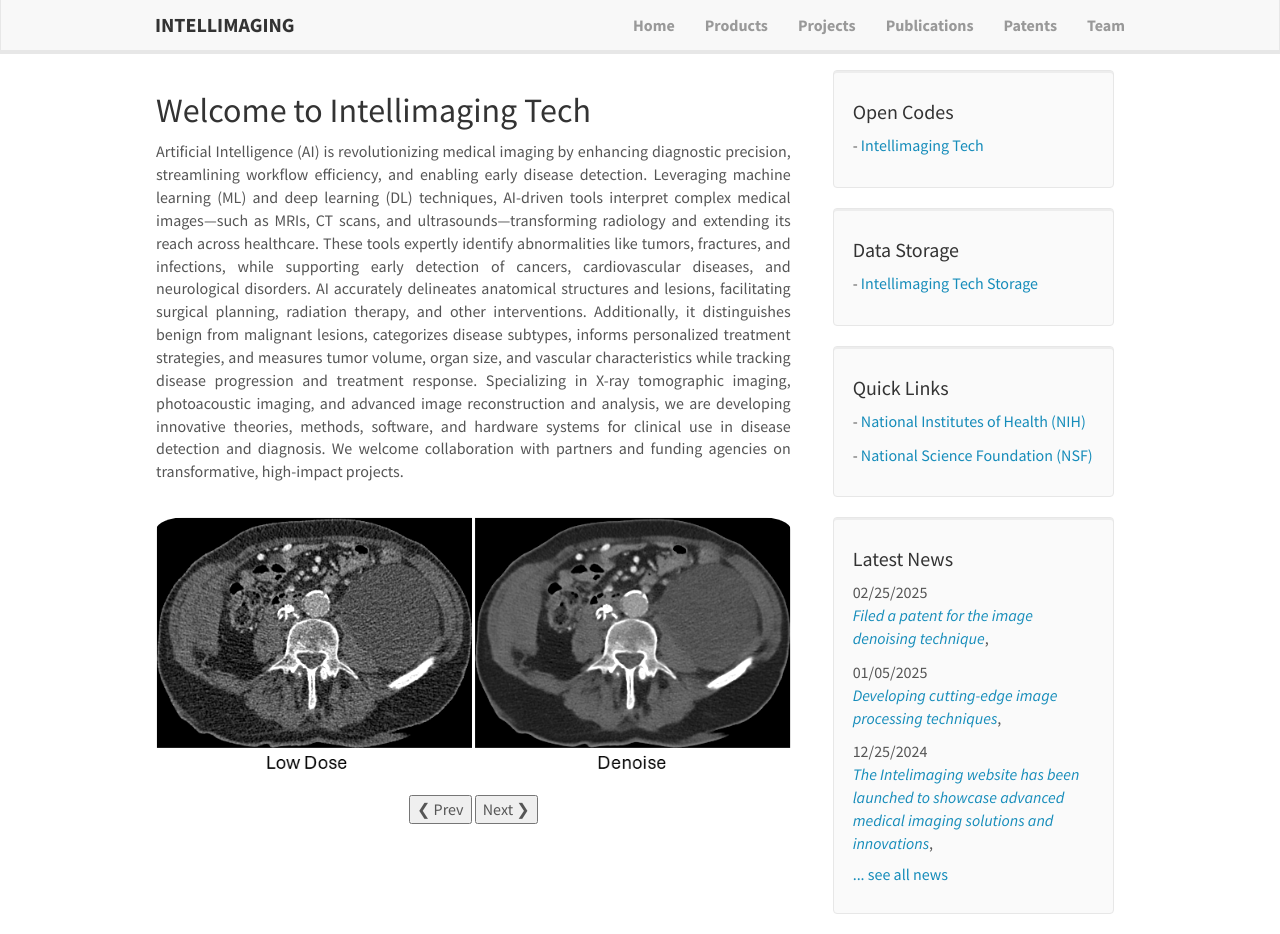
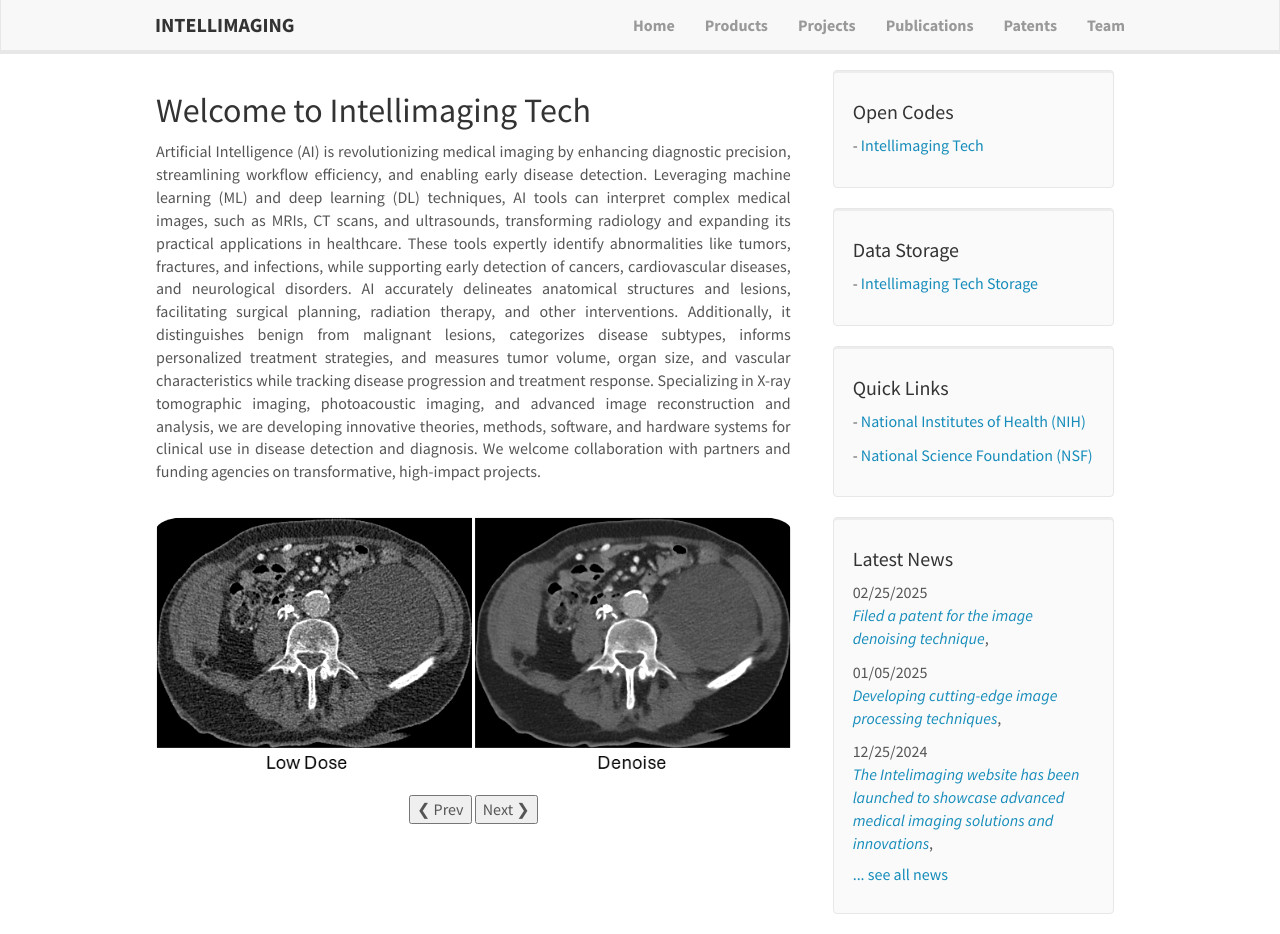
Before and after one commit to intellimaging/intellimaging.github.io, a Jekyll site: the page built from _pages/home.md, in a window 1280 px wide and 934 px high. Built offline with Jekyll 4.4.1, drawn with Linux system fonts in a browser that asks for light colours.

Commit message:
Update home.md

```diff
--- a/_pages/home.md
+++ b/_pages/home.md
@@ -71,7 +71,7 @@ permalink: /
 </head>
 
 <body>
-<p style="text-align: justify;">Artificial Intelligence (AI) is revolutionizing medical imaging by enhancing diagnostic precision, streamlining workflow efficiency, and enabling early disease detection. Leveraging machine learning (ML) and deep learning (DL) techniques, AI-driven tools interpret complex medical images—such as MRIs, CT scans, and ultrasounds—transforming radiology and extending its reach across healthcare. These tools expertly identify abnormalities like tumors, fractures, and infections, while supporting early detection of cancers, cardiovascular diseases, and neurological disorders. AI accurately delineates anatomical structures and lesions, facilitating surgical planning, radiation therapy, and other interventions. Additionally, it distinguishes benign from malignant lesions, categorizes disease subtypes, informs personalized treatment strategies, and measures tumor volume, organ size, and vascular characteristics while tracking disease progression and treatment response. Specializing in X-ray tomographic imaging, photoacoustic imaging, and advanced image reconstruction and analysis, we are developing innovative theories, methods, software, and hardware systems for clinical use in disease detection and diagnosis. We welcome collaboration with partners and funding agencies on transformative, high-impact projects.</p>
+<p style="text-align: justify;">Artificial Intelligence (AI) is revolutionizing medical imaging by enhancing diagnostic precision, streamlining workflow efficiency, and enabling early disease detection. Leveraging machine learning (ML) and deep learning (DL) techniques, AI tools can interpret complex medical images, such as MRIs, CT scans, and ultrasounds, transforming radiology and expanding its practical applications in healthcare. These tools expertly identify abnormalities like tumors, fractures, and infections, while supporting early detection of cancers, cardiovascular diseases, and neurological disorders. AI accurately delineates anatomical structures and lesions, facilitating surgical planning, radiation therapy, and other interventions. Additionally, it distinguishes benign from malignant lesions, categorizes disease subtypes, informs personalized treatment strategies, and measures tumor volume, organ size, and vascular characteristics while tracking disease progression and treatment response. Specializing in X-ray tomographic imaging, photoacoustic imaging, and advanced image reconstruction and analysis, we are developing innovative theories, methods, software, and hardware systems for clinical use in disease detection and diagnosis. We welcome collaboration with partners and funding agencies on transformative, high-impact projects.</p>
 <br>
 <div class="image-gallery">
      <a href="#" onclick="openModal('{{ site.url }}{{ site.baseurl }}/images/Slide1.PNG', 'Image1')">
```
